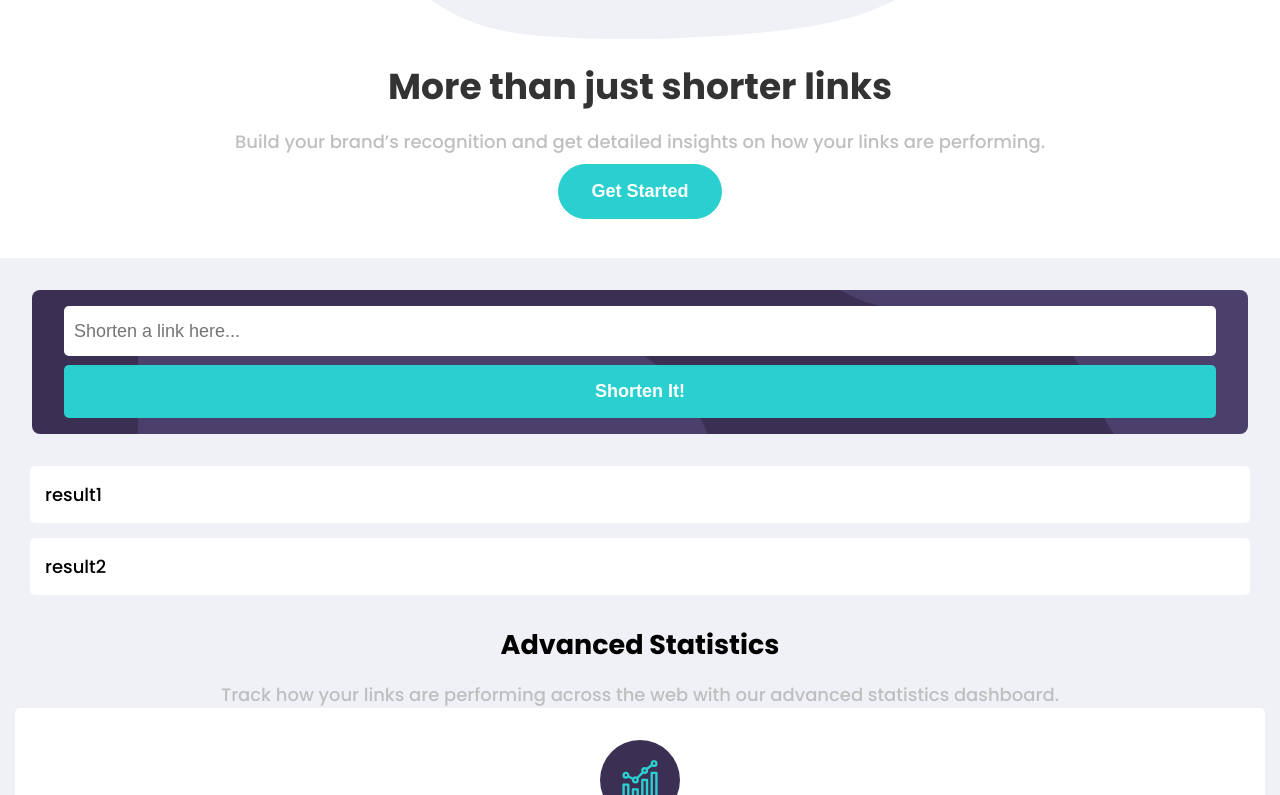
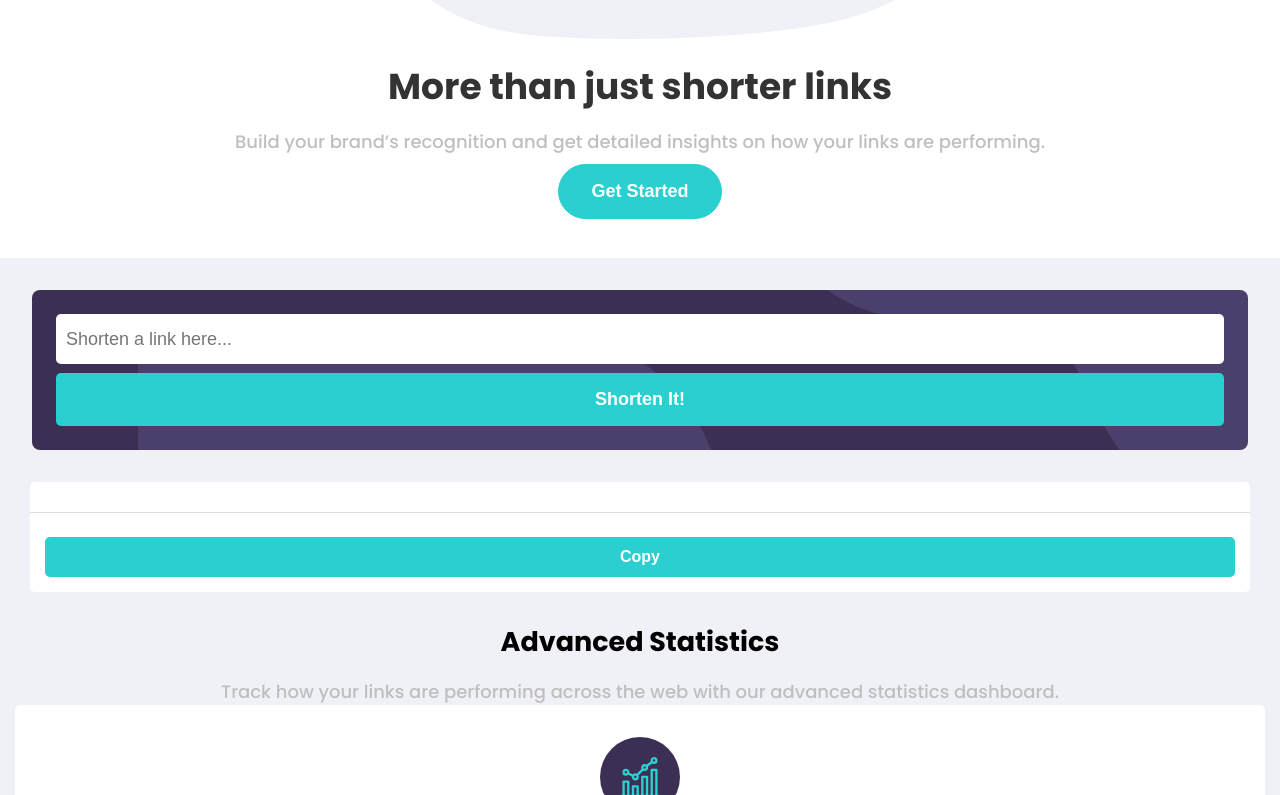
Before and after one commit to carolinavero/url-shortening, a React (Create React App) app: page / in a window 1280 px wide. Shown: the part 575-1370 px from the top of the page. Built offline with nearby package versions, Linux system fonts and the light colour scheme.

Commit message:
integracao com api

```diff
--- a/package.json
+++ b/package.json
@@ -8,6 +8,7 @@
     "@testing-library/user-event": "^7.2.1",
     "axios": "^0.19.2",
     "react": "^16.13.1",
+    "react-copy-to-clipboard": "^5.0.2",
     "react-dom": "^16.13.1",
     "react-motion-drawer": "^3.1.0",
     "react-router-dom": "^5.1.2",
--- a/src/components/Shortly/index.js
+++ b/src/components/Shortly/index.js
@@ -1,4 +1,7 @@
 import React from 'react';
+/* import { Link } from 'react-router-dom' */
+import { CopyToClipboard } from 'react-copy-to-clipboard';
+
 import styled from 'styled-components';
 
 import Cards from '../Template/Card';
@@ -6,13 +9,15 @@ import Cards from '../Template/Card';
 import bgShortenMobile from '../../assets/bg-shorten-mobile.svg';
 import bgShortenDesktop from '../../assets/bg-shorten-desktop.svg';
 
+import api from '../../services/api';
+
 
 const Form = styled.form`
     background-color: var(--secondary-color);
     background-repeat: no-repeat;
     background-position: right;
     background-image: url(${bgShortenMobile});
-    padding: 1rem 2rem;
+    padding: 1.5rem;
     margin: 2rem;
     border-radius: 8px;
     @media(min-width: 768px) {
@@ -30,12 +35,41 @@ const ButtonShorten = styled.button`
     border: transparent;
     font-size: 18px;
     font-weight: 600;
+    &.btn-small {
+        padding: .7rem 1rem;
+        font-size: 16px;
+    }
+
 `;
 const ResultShortly = styled.div `
     background-color: #fff;
     border-radius: 5px;
     margin: 15px 30px;
-    padding: 15px;
+
+    .original-link {
+        padding: 15px;
+        border-bottom: 1px solid #ddd;
+
+    }
+    .new-link {
+        color: var(--primary-color);
+        padding: 15px;
+
+    }
+    a {
+        color: var(--primary-color);
+        text-decoration: none;
+
+    }
+    .separate {
+        border-bottom: 1px solid #fefefe;
+    }
+    button {
+        .copiedButton {
+            background-color: var(--secondary-color)
+        }
+    }
+
 `;
 
 const AboutContainer = styled.div `
@@ -43,20 +77,106 @@ const AboutContainer = styled.div `
     padding: 15px;
 `;
 
-export default function Shortly() {
+export default class Shortly extends React.Component {
+    state = {
+        url: '',
+        hashid: '',
+        copied: false
+    }
+
+    handleChange = (e) => {
+        e.preventDefault();
+        console.log("input foi clicado")
+
+        this.setState({
+            url: e.target.value
+        });
+        console.log(e.target.value )
+    }
+
+    handleSubmit = (e) => {
+        e.preventDefault();
+        console.log("btn clicado")
+
+        const urlTyped = this.state.url
+
+        console.log("constante", urlTyped)
+        console.log(this.state.url)
+
+        api.post(`api/links/`, { url: urlTyped })
+            .then(res => {
+                var resultNewUrl = res.config.baseURL + res.data.hashid;
+                var resultUrl = res.data.url;
+                this.setState({
+                    url: resultUrl,
+                    hashid: resultNewUrl
+                });
+
+                console.log("entrou no then")
+                console.log(res)
+                console.log(res.data.hashid);
+                console.log(res.data.url);
+            })
+            .catch(function(error) {
+                console.log(error.response)
+            })
+
+    }
+    handleCopy(e) {
+
+        console.log("copiou!!")
+        console.log("teoricamente, o link é:", this.state.hashid)
+        var copiedLink = this.state.hashid;
+        console.log("valor na variavel", copiedLink)
+        this.setState( {
+            copied: true
+        })
+
+    }
+
+
+    render() {
+
     return (
         <>
         <Form>
-            <input type="text" placeholder="Shorten a link here..." />
-            <ButtonShorten type="submit">Shorten It!</ButtonShorten>
+            <form onSubmit={this.handleSubmit}>
+                <input type="text" placeholder="Shorten a link here..." name="url" onChange={this.handleChange} />
+                <ButtonShorten type="submit" >Shorten It!</ButtonShorten>
+            </form>
         </Form>
 
+
         <ResultShortly>
-            result1
+            <div className="original-link"> {this.state.url}</div>
+            <div className="separate"></div>
+            <div className="new-link">
+                <a href={`${this.state.hashid}`} data-link="test" >{this.state.hashid}</a>
+
+                <CopyToClipboard
+                    onCopy={this.onCopy}
+                    options={{message: 'Copied!!'}}
+                    text={this.state.hashid}
+                >
+                    <ButtonShorten className="btn-small" onClick={(e) => this.handleCopy()}>
+                            {this.state.copied ? <div className="copiedButton"> 'Copied' </div> : 'Copy'}
+                    </ButtonShorten>
+
+                </CopyToClipboard>
+
+            </div>
+
+
         </ResultShortly>
-            <ResultShortly>
-                result2
-        </ResultShortly>
+        {/* <ResultShortly>
+            <div className="original-link"> https://frontendmentor.ifsdfsdfsdfo</div>
+            <div className="separate"></div>
+            <div className="new-link">
+                <Link to="#">link reduzido</Link>
+                <ButtonShorten className="btn-small active">Copied!</ButtonShorten>
+            </div>
+
+        </ResultShortly> */}
 
         <AboutContainer>
                 <h2> Advanced Statistics</h2>
@@ -69,4 +189,6 @@ export default function Shortly() {
         </>
     )
 
+    }
+
 }
--- a/src/services/api.js
+++ b/src/services/api.js
@@ -1,7 +1,7 @@
 import axios from 'axios';
 
 const api = axios.create({
-    baseURL: 'https://rel.ink/api/',
+    baseURL: 'https://rel.ink/',
 })
 
 export default api;
```
Also changed, not shown: 1 other file (tests, documents, lock files or other folders).
